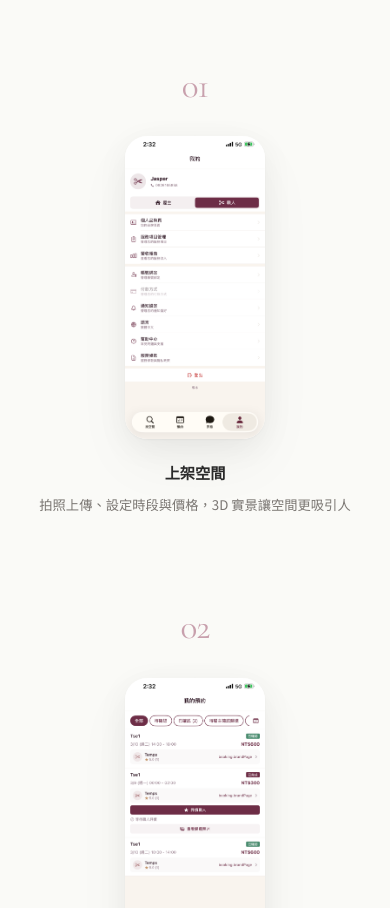
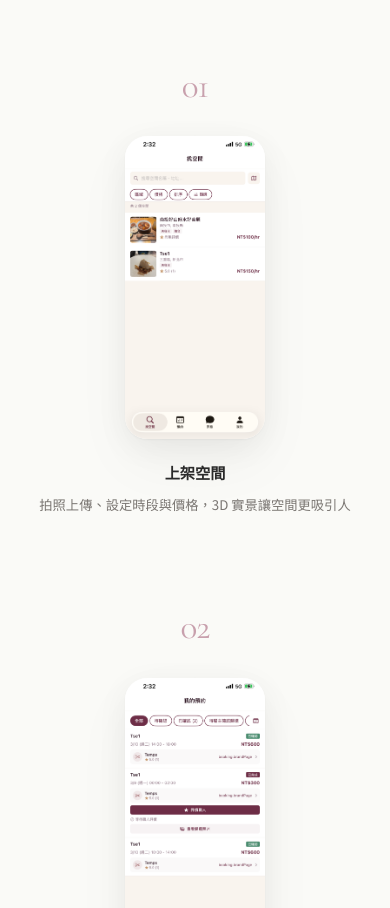
Before and after one commit to jasperbug/solobeaute_web, a React (Vite) app: page / in a window 390 px wide. Shown: the part 4560-5468 px from the top of the page. Built offline with nearby package versions, Linux system fonts and the light colour scheme.

Commit message:
fix: remove screenshot containing personal phone number

```diff
--- a/src/App.jsx
+++ b/src/App.jsx
@@ -27,7 +27,7 @@ const shots = {
   list: '/images/app-screenshots/IMG_2378.PNG',
   filter: '/images/app-screenshots/IMG_2380.PNG',
   chat: '/images/app-screenshots/IMG_2381.PNG',
-  profile: '/images/app-screenshots/IMG_2382.PNG',
+  profile: '/images/app-screenshots/IMG_2378.PNG',
   bookingList: '/images/app-screenshots/IMG_2383.PNG',
   bookingCal: '/images/app-screenshots/IMG_2384.PNG',
 }
```
Also changed, not shown: public/images/app-screenshots/IMG_2382.PNG (deleted).
